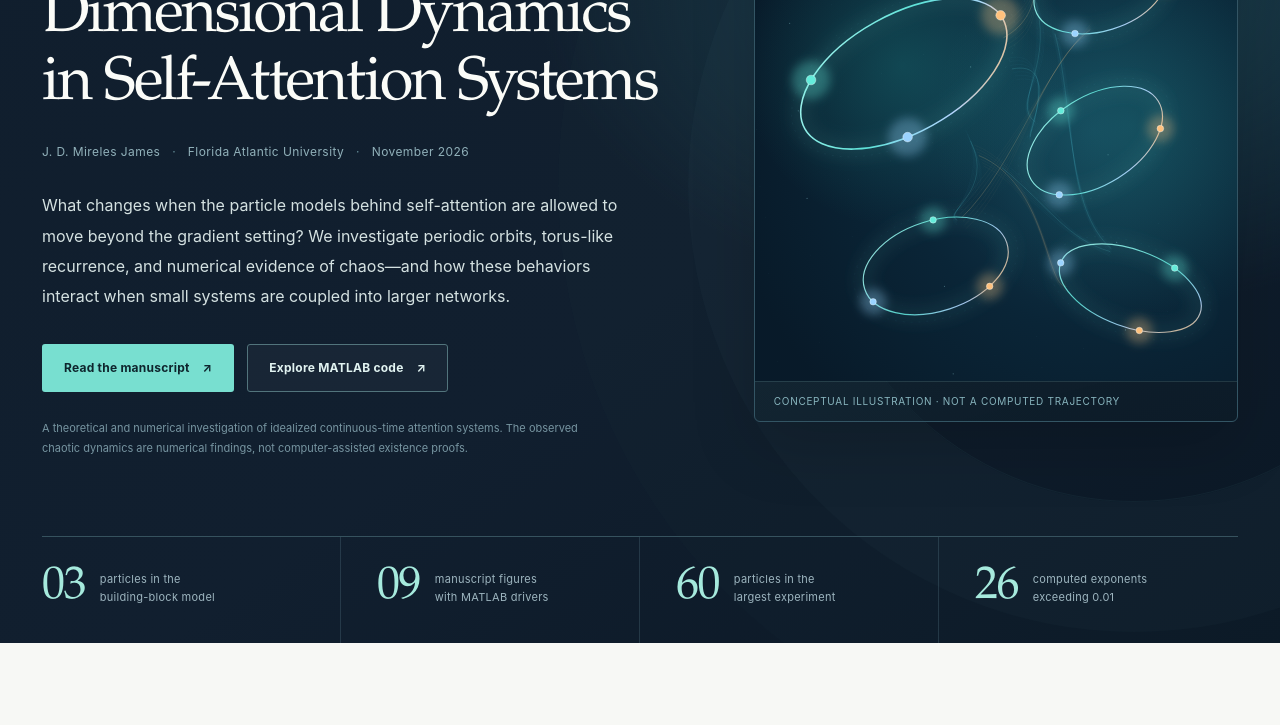
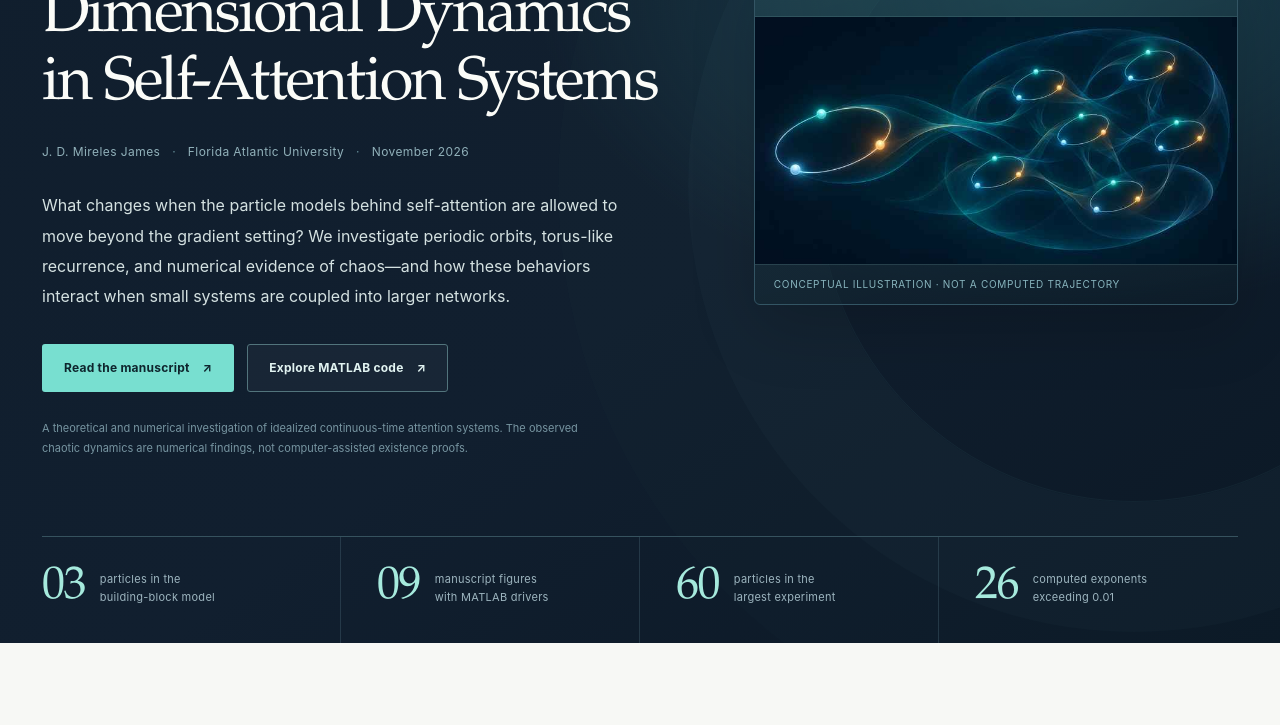
Before and after one commit to J-mireles-james/self-attention-dynamics, a plain HTML site: page docs/index.html in a window 1280 px wide. Shown: the part 375-1100 px from the top of the page. Drawn offline with Linux system fonts and the light colour scheme.

Commit message:
Display the original generated particle-orbits artwork on research homepage

```diff
--- a/docs/assets/site.css
+++ b/docs/assets/site.css
@@ -215,8 +215,8 @@ h1 {font:400 clamp(45px,4.8vw,72px)/1.1 var(--serif); letter-spacing:-.04em; col
   display: block;
   width: 100%;
   height: auto;
-  aspect-ratio: 1 / 1;
-  object-fit: cover;
+  aspect-ratio: 800 / 409;
+  object-fit: contain;
   background: #081a29;
 }
 .art-note {
--- a/docs/index.html
+++ b/docs/index.html
@@ -8,6 +8,7 @@
   <meta property="og:title" content="From Low-Dimensional Chaos to High-Dimensional Dynamics in Self-Attention Systems">
   <meta property="og:description" content="A mathematical and computational exploration of self-attention dynamics, with a manuscript and reproducible MATLAB experiments.">
   <meta property="og:type" content="website">
+  <meta property="og:image" content="https://j-mireles-james.github.io/self-attention-dynamics/assets/interacting-orbits.jpg">
   <link rel="canonical" href="https://j-mireles-james.github.io/self-attention-dynamics/">
   <link rel="stylesheet" href="assets/site.css">
   <title>Self-Attention Dynamics — J. D. Mireles James</title>
@@ -47,7 +48,7 @@
 
           <div class="hero-visual" aria-label="Conceptual illustration of interacting particle orbits">
             <div class="visual-topline"><span>ELLIPTICAL PARTICLE DYNAMICS</span><span>01 / 02</span></div>
-            <img class="hero-art-image" src="assets/interacting-orbits.svg" alt="An illustration of luminous particles following five elliptical orbits, connected by delicate curved strands suggesting inter-group attention." width="800" height="800" decoding="async">
+            <img class="hero-art-image" src="assets/interacting-orbits.jpg?v=actual-art-1" alt="Luminous cyan, ice-blue, and amber particles trace one large ellipse and several smaller coupled elliptical orbits, connected by delicate flowing strands. Conceptual artwork, not simulation data." width="800" height="409" decoding="async">
             <p class="art-note">Conceptual illustration · not a computed trajectory</p>
           </div>
         </div>
```
Also changed, not shown: docs/assets/interacting-orbits.jpg (added).
